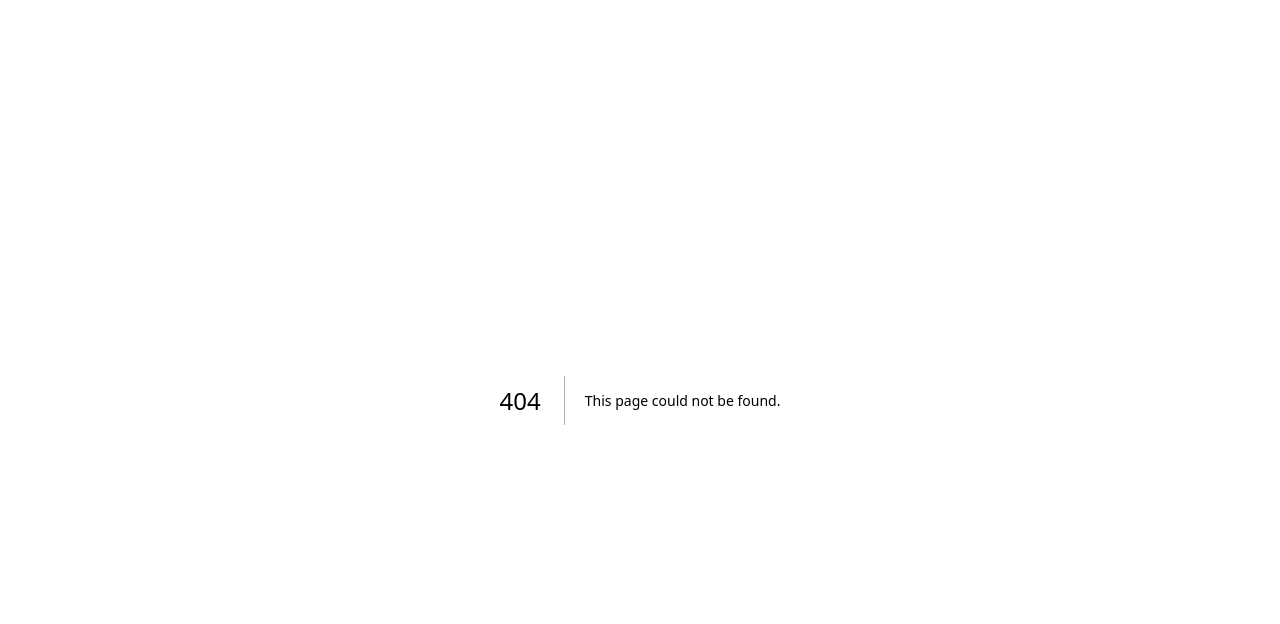
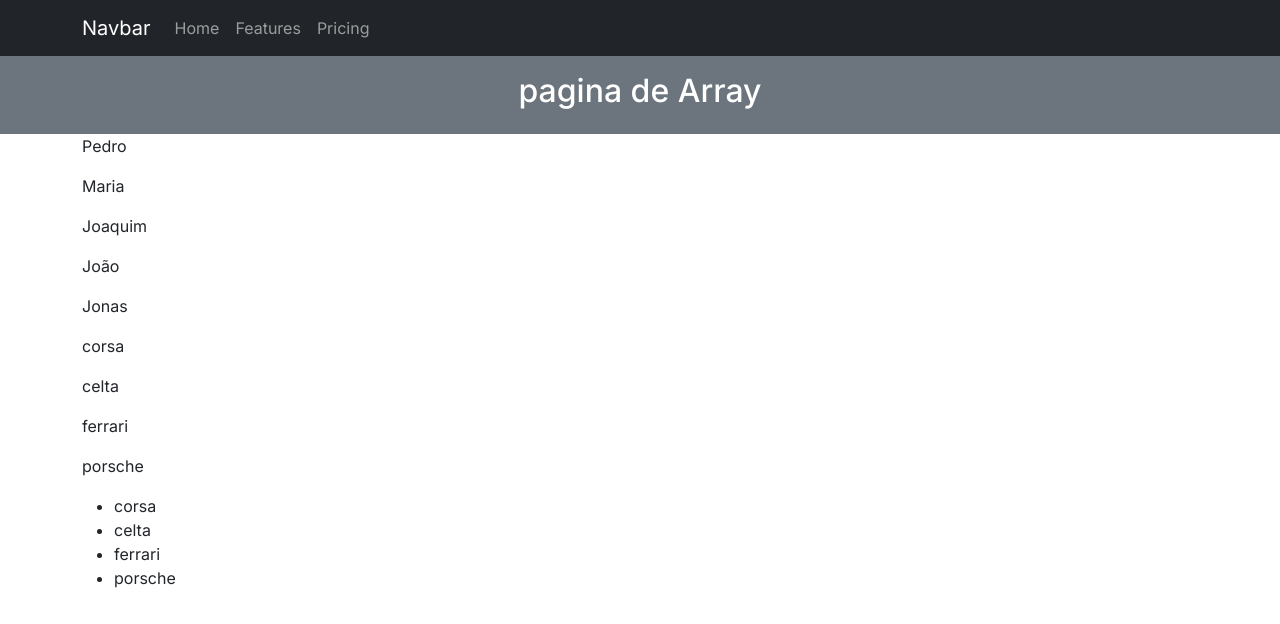
Before and after one commit to Guilherme-cml/React-faculdade, a Next.js app: page /array in a window 1280 px wide. Before the commit this address had no page. Shown: the top 624 px of the page. Built offline with nearby package versions, Linux system fonts and the light colour scheme.

Commit message:
testing arrays

```diff
--- /dev/null
+++ b/src/app/array/page.js
@@ -0,0 +1,31 @@
+'use client'
+
+import Pagina from "../components/Pagina"
+
+export default function Array() {
+   const carros = ['corsa', 'celta', 'ferrari', 'porsche']
+   const pessoas = ['Pedro', 'Maria', 'Joaquim', 'João', 'Jonas']
+return( <>
+
+
+<Pagina titulo="pagina de Array">
+
+    {pessoas.map(item =>(
+          <p>{item}</p>
+      ))}
+
+    {carros.map(item =>(
+          <p>{item}</p>
+      ))}
+    <ul>
+    {carros.map(item =>(
+        <li>{item}</li>
+    ))
+    }</ul>
+
+</Pagina>
+
+</>
+)
+
+}
--- /dev/null
+++ b/src/app/components/Pagina.js
@@ -0,0 +1,30 @@
+import { Container, Nav, Navbar } from "react-bootstrap";
+
+export default function Pagina(props) {
+
+    return (
+        <>
+        <Navbar bg="dark" data-bs-theme="dark">
+            <Container>
+              <Navbar.Brand href="#home">Navbar</Navbar.Brand>
+              <Nav className="me-auto">
+                <Nav.Link href="#home">Home</Nav.Link>
+                <Nav.Link href="#features">Features</Nav.Link>
+                <Nav.Link href="#pricing">Pricing</Nav.Link>
+              </Nav>
+            </Container>
+          </Navbar>
+
+          <div className="bg-secondary text-white text-center p-3">
+
+            <h2>{props.titulo}</h2>
+
+          </div>
+
+          <Container>
+            {props.children}
+          </Container>
+        </>
+    )
+
+}
```
Also changed, not shown: src/app/objetos/page.js (added, +37 -0 lines).
